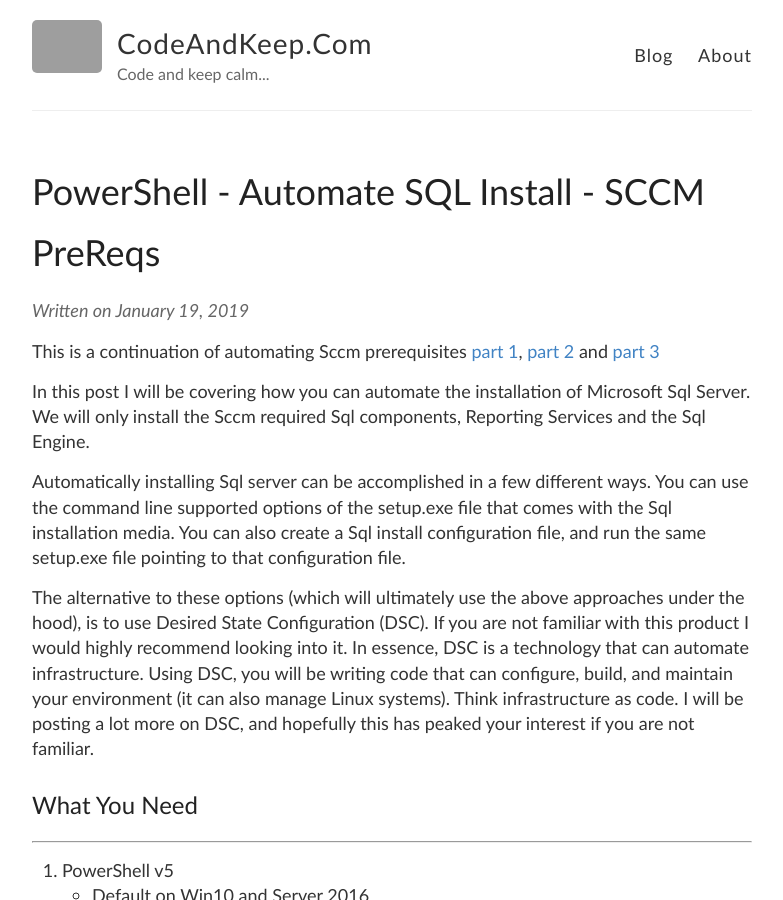
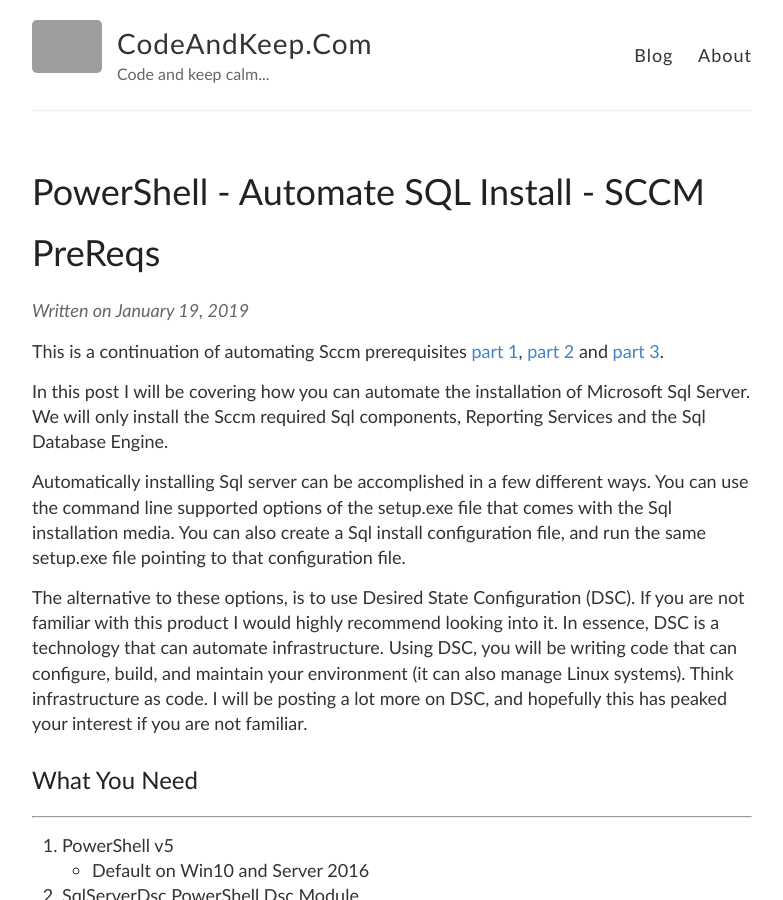
Before and after one commit to briansworth/dev, a Jekyll site: the page built from _posts/2019-1-19-PowerShell-Sccm-AD-PreRequisites-SQL.md, in a window 1280 px wide and 900 px high. Shown: the whole window, without its empty margins (248-1031 px from the left). Built offline with Jekyll 4.4.1, drawn with Linux system fonts in a browser that asks for light colours; some of the changed text lies outside the part shown; grey boxes are pictures that could not be loaded.

Commit message:
Proof read

```diff
--- a/_posts/2019-1-19-PowerShell-Sccm-AD-PreRequisites-SQL.md
+++ b/_posts/2019-1-19-PowerShell-Sccm-AD-PreRequisites-SQL.md
@@ -9,13 +9,13 @@
 http://codeandkeep.com/PowerShell-SCCM-Offline-PreRequisites-Install/)
 and [part 3](
 http://codeandkeep.com/PowerShell-Sccm-AD-PreRequisites/
-)
+).
 
 <p>
   In this post I will be covering how you can automate the
   installation of Microsoft Sql Server.
   We will only install the Sccm required Sql components,
-  Reporting Services and the Sql Engine.
+  Reporting Services and the Sql Database Engine.
 </p>
 
 <p>
@@ -27,8 +27,7 @@
   and run the same setup.exe file pointing to that configuration file.
 </p>
 <p>
-  The alternative to these options
-  (which will ultimately use the above approaches under the hood),
+  The alternative to these options,
   is to use Desired State Configuration (DSC).
   If you are not familiar with this product I would highly recommend
   looking into it.
@@ -173,6 +172,12 @@
   (IE: configure SQL Services with service accounts)
   then you will need to use the Configuration Data.
 </p>
+<p>
+  Lastly, the MOF file generation and the 'PUSH';
+  sending the MOF to the 'Local Configuration Manager'
+  so it can do your bidding.
+</p>
+
 
 #### Configuration
 
```
